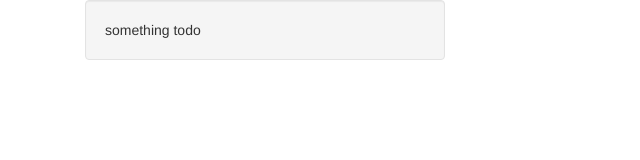
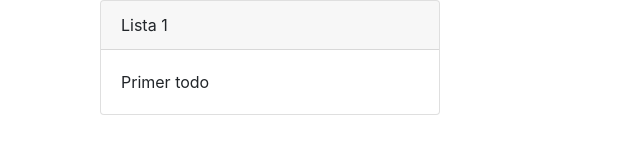
Before and after one commit to andresdhn/trello-lite, a React app: page / in a window 1280 px wide. Shown: the whole page, without its empty margins (0-640 px from the left). Built offline with nearby package versions, Linux system fonts and the light colour scheme.

Commit message:
Reprograming components + using bootstrap v4.0 for styles

```diff
--- a/public/index.html
+++ b/public/index.html
@@ -4,7 +4,7 @@
 	<meta charset="utf-8">
     <meta name="viewport" content="width=device-width, initial-scale=1, shrink-to-fit=no">
 
-    <link rel="stylesheet" href="https://maxcdn.bootstrapcdn.com/bootstrap/3.3.7/css/bootstrap.min.css" integrity="sha384-BVYiiSIFeK1dGmJRAkycuHAHRg32OmUcww7on3RYdg4Va+PmSTsz/K68vbdEjh4u" crossorigin="anonymous">
+    <link rel="stylesheet" href="https://maxcdn.bootstrapcdn.com/bootstrap/4.0.0/css/bootstrap.min.css" integrity="sha384-Gn5384xqQ1aoWXA+058RXPxPg6fy4IWvTNh0E263XmFcJlSAwiGgFAW/dAiS6JXm" crossorigin="anonymous">
     <title>Trello-lite by @andresdhn</title>
 
 </head>
--- a/src/Board.js
+++ b/src/Board.js
@@ -1,9 +1,9 @@
 
-import React from 'react';
-import List from './List';
+import React 	from 'react';
+import List 	from './List';
 
 class Board extends React.Component {
-	constructor (props) {
+	constructor(props){
 		super(props);
 
 		this.state = {
@@ -13,19 +13,19 @@ class Board extends React.Component {
 		}
 	}
 
-	renderList(list) {
-		return (
-			<List key={list.id} id={list.id}>
-				{ list.props }
-			</List>
+	renderList(list){
+		return(
+			<List key={ list.id } id={ list.id } name={ list.name }></List>
 		)
 	}
 
-	render () {
+	render(){
 		return (
-			<div className="container">
-				<div className="row">
-					{ this.state.lists.map( this.renderList )}
+			<div className="board">
+				<div className="container">
+					<div className="row">
+						{ this.state.lists.map( this.renderList )}
+					</div>
 				</div>
 			</div>
 		)
--- a/src/List.js
+++ b/src/List.js
@@ -1,32 +1,35 @@
 
-import React from 'react';
+import React 	from 'react';
 
 class List extends React.Component {
-	constructor(props) {
-		super(props)
+	constructor(props){
+		super(props);
 
 		this.state = {
 			todos: [
-				{'id': 1, 'name': 'something todo' }
+				{'id': 1, 'name': 'Primer todo'}
 			]
 		}
 	}
 
-	renderTodo(todo) {
+	renderTodo(todo){
 		return (
-			<div key={ todo.id }
-			id={ todo.id }
-			className="todo">
+			<div key={ todo.id } id={ todo.id }>
 				{ todo.name }
 			</div>
 		)
 	}
 
-	render() {
+	render(){
 		return (
 			<div className="col-md-4">
-				<div className="well">
-					{ this.state.todos.map( this.renderTodo )}
+				<div className="card">
+					<div class="card-header">
+						{this.props.name}
+					</div>
+					<div className="card-body">
+						{ this.state.todos.map( this.renderTodo )}
+					</div>
 				</div>
 			</div>
 		)
```
Also changed, not shown: src/index.js (+4 -3 lines).
